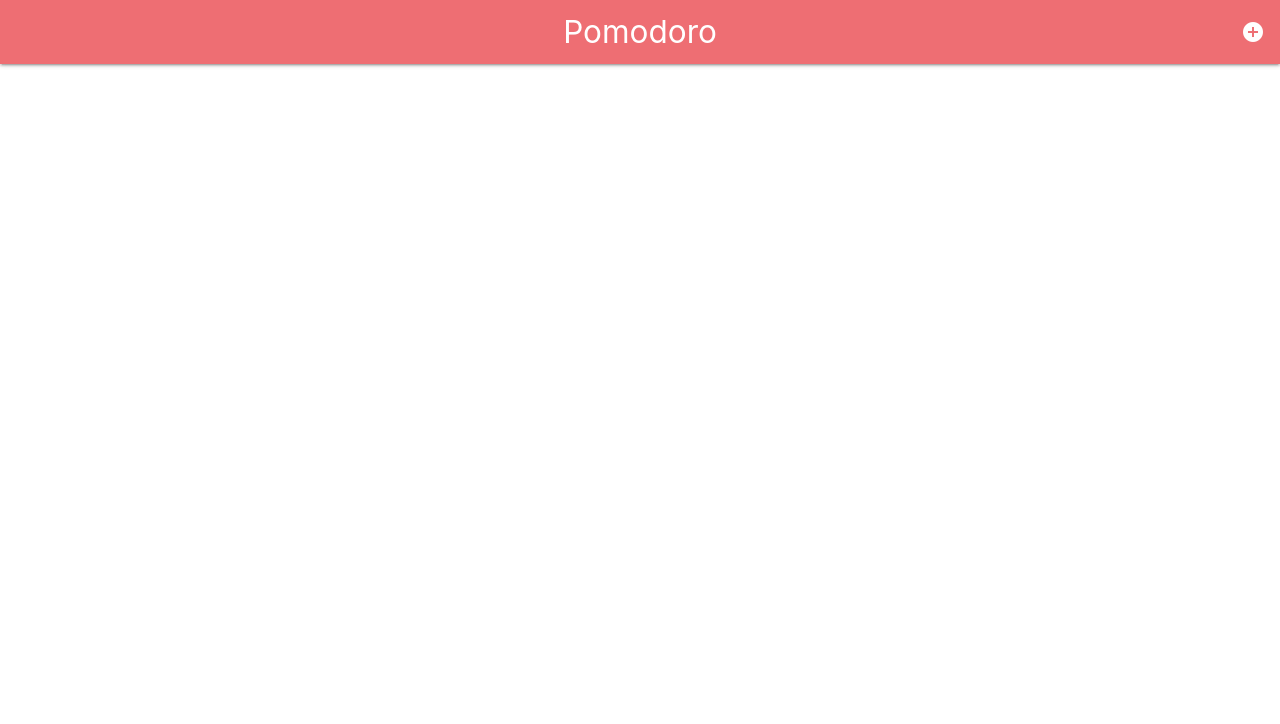
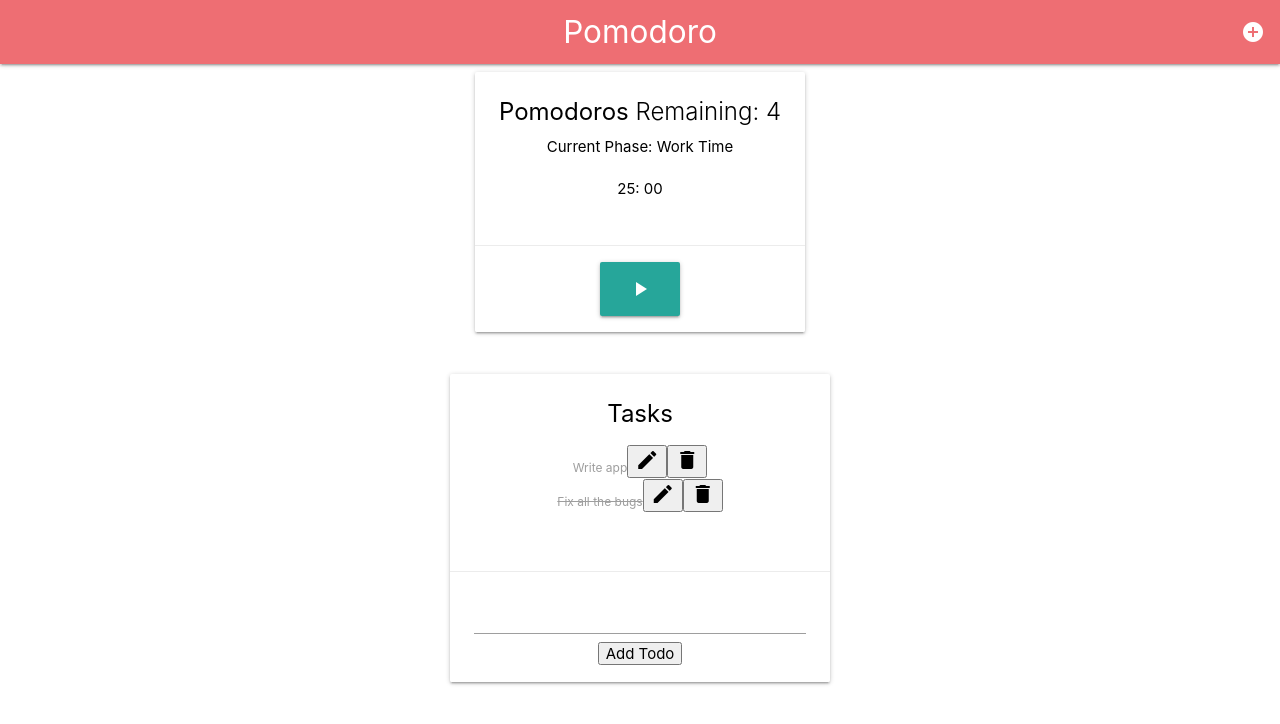
Before and after one commit to JosephSchartung/pomodoro-timer, a React (Create React App) app: page /dashboard in a window 1280 px wide. Before the commit this address had no page. Shown: the top 724 px of the page. Built offline with nearby package versions, Linux system fonts and the light colour scheme.

Commit message:
added todos to dashboard

```diff
--- a/src/App.tsx
+++ b/src/App.tsx
@@ -4,6 +4,7 @@ import { TimeForm } from './components/TimeForm';
 import { Timer } from './components/Timer';
 import { BrowserRouter as Router, Route, Routes } from 'react-router-dom';
 import { Landing } from './components/Landing';
+import { Dashboard } from './components/Dashboard';
 
 function App() {
   const defaultPomodoro: Pomodoro = {
@@ -25,7 +26,7 @@ function App() {
         <Routes>
           <Route path="/" element={<Landing />} />
           <Route path="/start" element={<TimeForm addPomodoro={addPomodoro}/>}/>
-          <Route path="/timer" element={<Timer pomodoro={pomodoroInfo}/>}/>
+          <Route path="/dashboard" element={<Dashboard pomodoroInfo={pomodoroInfo}/>}/>
         </Routes>
       </div>
     </Router>
--- /dev/null
+++ b/src/components/AddTodoForm.tsx
@@ -0,0 +1,30 @@
+import React, { useState } from 'react';
+import { setTextRange } from 'typescript';
+
+interface Props {
+    addTodo: AddTodo;
+};
+
+export const AddTodoForm: React.FC<Props> = ({ addTodo }) => {
+    const [desc, setDesc] = useState('');
+    const handleChange = (e:any) => {
+        setDesc(e.target.value);
+    }
+    const handleSubmit = (e:any) => {
+        e.preventDefault();
+        const newTodo: Todo = {
+            description:desc,
+            completed:false,
+            id:Date.now()
+        };
+        addTodo(newTodo);
+        setDesc('');
+    }
+
+    return (
+        <form>
+            <input type="text" value={desc} onChange={handleChange}/>
+            <button type="submit" onClick={handleSubmit}>Add Todo</button>
+        </form>
+    )
+}
--- a/src/components/TimeForm.tsx
+++ b/src/components/TimeForm.tsx
@@ -2,7 +2,7 @@ import React, { useState } from "react";
 import { useNavigate } from "react-router-dom";
 
 interface Props {
-    addPomodoro: addPomodoro;
+    addPomodoro: AddPomodoro;
 
 }
 export const TimeForm: React.FC<Props> = ({addPomodoro }) => {
@@ -36,7 +36,7 @@ export const TimeForm: React.FC<Props> = ({addPomodoro }) => {
             longBreakTime: longBreakTime,
         }
         addPomodoro(newPomodoro);
-        navigate('/timer');
+        navigate('/dashboard');
     }
     return(
         <div className="valign-wrapper" style={{width:"100%", height:"100%", position:"absolute"}}>
--- a/src/components/TodoListItem.tsx
+++ b/src/components/TodoListItem.tsx
@@ -8,7 +8,7 @@ interface Props {
     updateTodo: UpdateTodo;
 };
 
-export const TodoListItem: React.FC<Props> = ({ todo, toggleTodo, removeTodo, updateTodo }) => {
+export const TodoListItem: React.FC<Props> = ({ todo, toggleTodo, removeTodo, updateTodo })=> {
     const [showInput, setShowInput] = useState(false);
 
     return(
--- a/src/components/Todos.tsx
+++ b/src/components/Todos.tsx
@@ -1,6 +1,19 @@
 import react, { useState } from 'react';
+import { AddTodoForm } from './AddTodoForm';
+import { TodoList } from './TodoList';
 
-const initialTodos: Todo[] = [];
+const initialTodos: Todo[] = [
+    {
+        description:"Write app",
+        completed:false,
+        id:Date.now()
+    },
+    {
+        description:"Fix all the bugs",
+        completed:true,
+        id:Date.now()
+    }
+];
 
 export const Todos: React.FC = () => {
     const [todos, setTodos] = useState(initialTodos);
@@ -31,8 +44,30 @@ export const Todos: React.FC = () => {
 
 
     return (
-        <div className="Todos">
+
+        <div className="container valign-wrapper center-align">
+            <div className="row">
+                <div className="col s12">
+                    <div className="card">
+                        <div className="card-content">
+                            <span className="card-title black-text">
+                                <b>Tasks</b>
+                            </span>
+                            <div className="row">
+                                <TodoList todos={todos} toggleTodo={toggleTodo} removeTodo={removeTodo} updateTodo={updateTodo}/>
+                            </div>
+                        </div>
+                        <div className="card-action">
+                            <AddTodoForm addTodo={addTodo}/>
+                        </div>
+                    </div>
+                </div>
+            </div>
 
         </div>
+        // <div className="Todos">
+        //     <TodoList todos={todos} toggleTodo={toggleTodo} removeTodo={removeTodo} updateTodo={updateTodo} />
+        //     <AddTodoForm addTodo={addTodo} />
+        // </div>
     )
 }
--- a/src/types.d.ts
+++ b/src/types.d.ts
@@ -8,7 +8,7 @@ interface Pomodoro {
 interface Todo {
     description: string,
     completed: boolean,
-    id: string
+    id: number
 }
 
 
```
